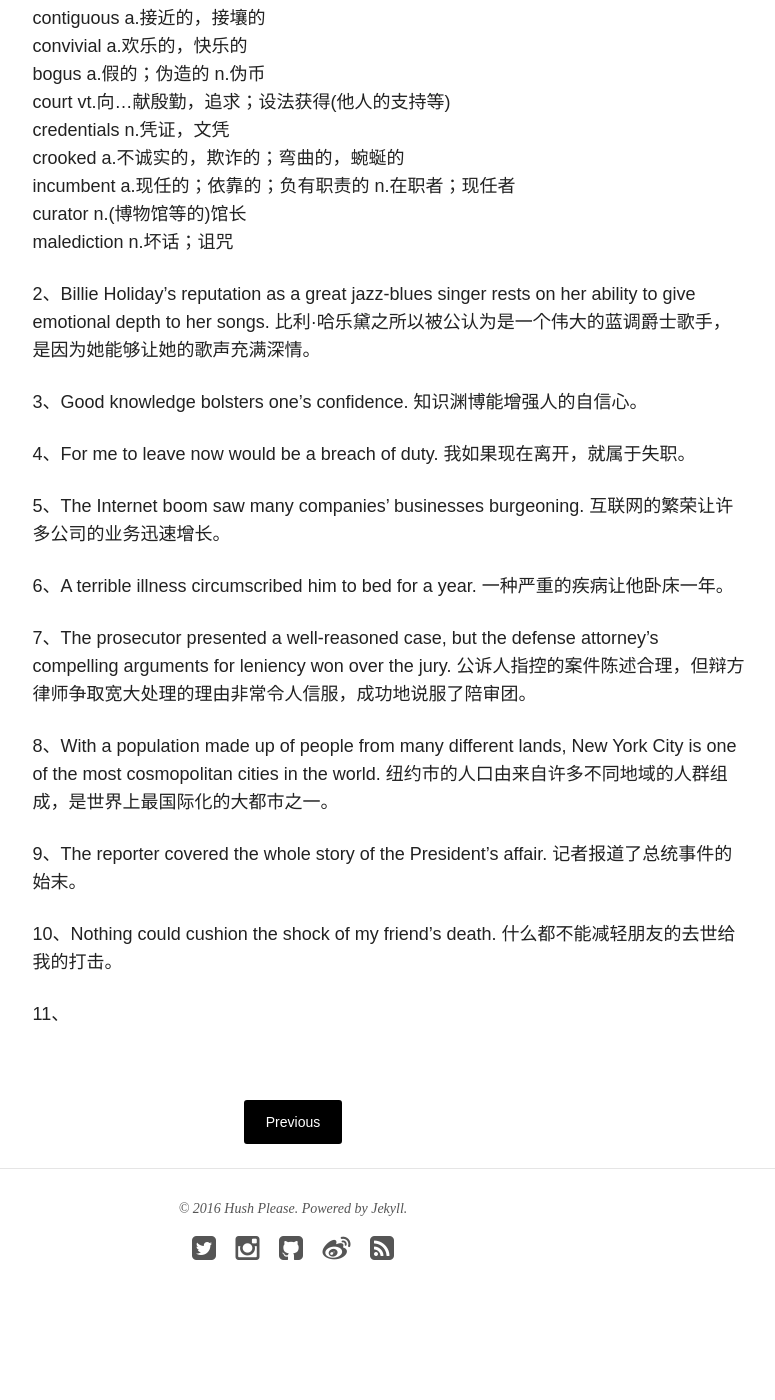
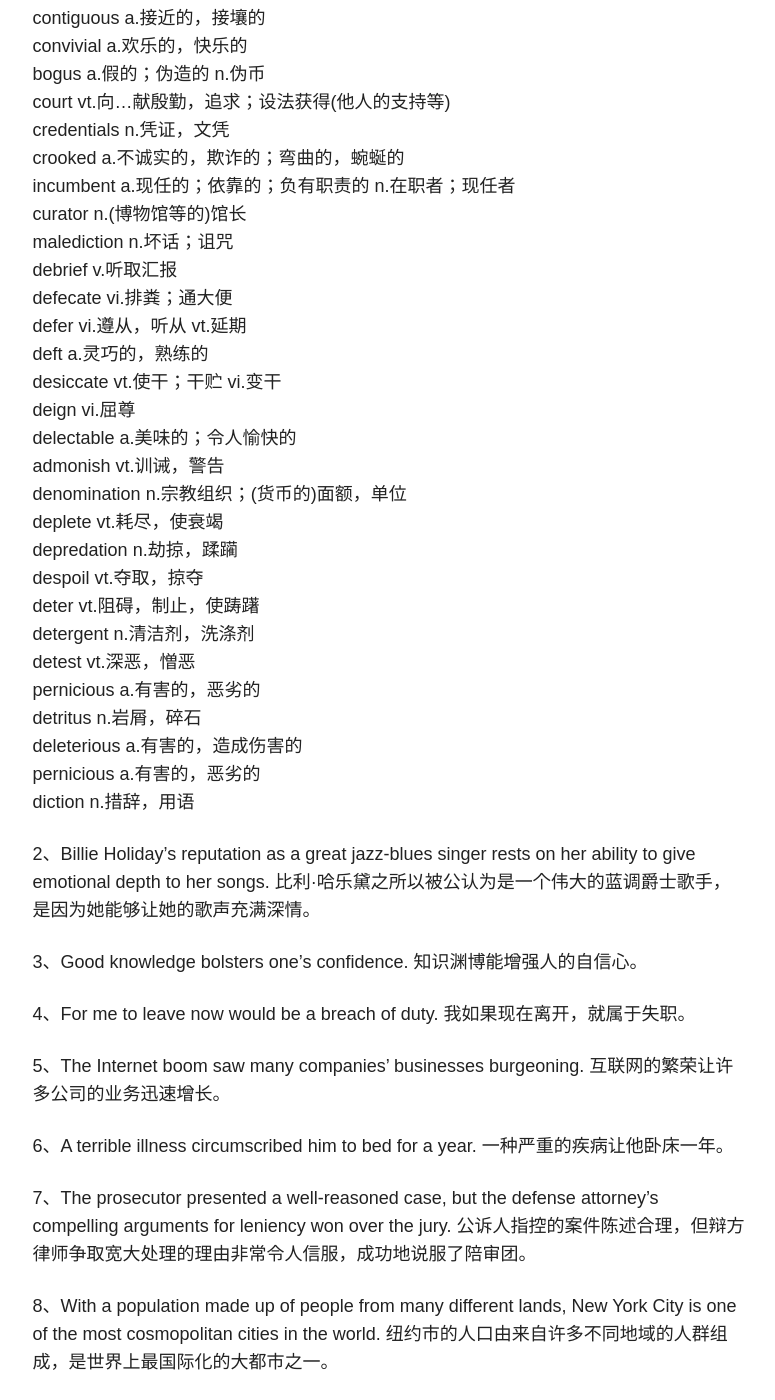
Before and after one commit to hushPlease/hushPlease.github.io, a Jekyll site: the page built from _posts/blog/2016-09-22-sentences-take-down.md, in a window 1280 px wide and 1400 px high, scrolled down 1846 px. Shown: the whole window, without its empty margins (347-1122 px from the left). Built offline with Jekyll 4.4.1, drawn with Linux system fonts in a browser that asks for light colours; nearby versions of some CDN libraries; before the commit the page ends 3206 px from its top, so only the background shows below that; some of the changed text lies outside the part shown.

Commit message:
Update post.

```diff
--- a/_posts/blog/2016-09-22-sentences-take-down.md
+++ b/_posts/blog/2016-09-22-sentences-take-down.md
@@ -55,7 +55,26 @@ crooked a.不诚实的，欺诈的；弯曲的，蜿蜒的
 incumbent a.现任的；依靠的；负有职责的 n.在职者；现任者
 curator n.(博物馆等的)馆长
 malediction n.坏话；诅咒
-
+debrief v.听取汇报
+defecate vi.排粪；通大便
+defer vi.遵从，听从 vt.延期
+deft a.灵巧的，熟练的
+desiccate vt.使干；干贮 vi.变干
+deign vi.屈尊
+delectable a.美味的；令人愉快的
+admonish vt.训诫，警告
+denomination n.宗教组织；(货币的)面额，单位
+deplete vt.耗尽，使衰竭
+depredation n.劫掠，蹂躏
+despoil vt.夺取，掠夺
+deter vt.阻碍，制止，使踌躇
+detergent n.清洁剂，洗涤剂
+detest vt.深恶，憎恶
+pernicious a.有害的，恶劣的
+detritus n.岩屑，碎石
+deleterious a.有害的，造成伤害的
+pernicious a.有害的，恶劣的
+diction n.措辞，用语
 
 2、Billie Holiday's reputation as a great jazz-blues singer rests on her ability to give emotional depth to her songs. 比利·哈乐黛之所以被公认为是一个伟大的蓝调爵士歌手，是因为她能够让她的歌声充满深情。
 
@@ -75,4 +94,8 @@ malediction n.坏话；诅咒
 
 10、Nothing could cushion the shock of my friend's death. 什么都不能减轻朋友的去世给我的打击。
 
-11、
+11、After the party there was the daunting job of tidying up. 聚会结束之后，整理屋子的活让人却步。
+
+12、The storm tore down trees, damaged houses and littered the village with debris. 暴风吹倒了树木，摧毁了房屋，村里到处散落着碎片。
+
+13、
```
Also changed, not shown: other parts of _posts/blog/2016-09-22-sentences-take-down.md (+1 -1 lines).
